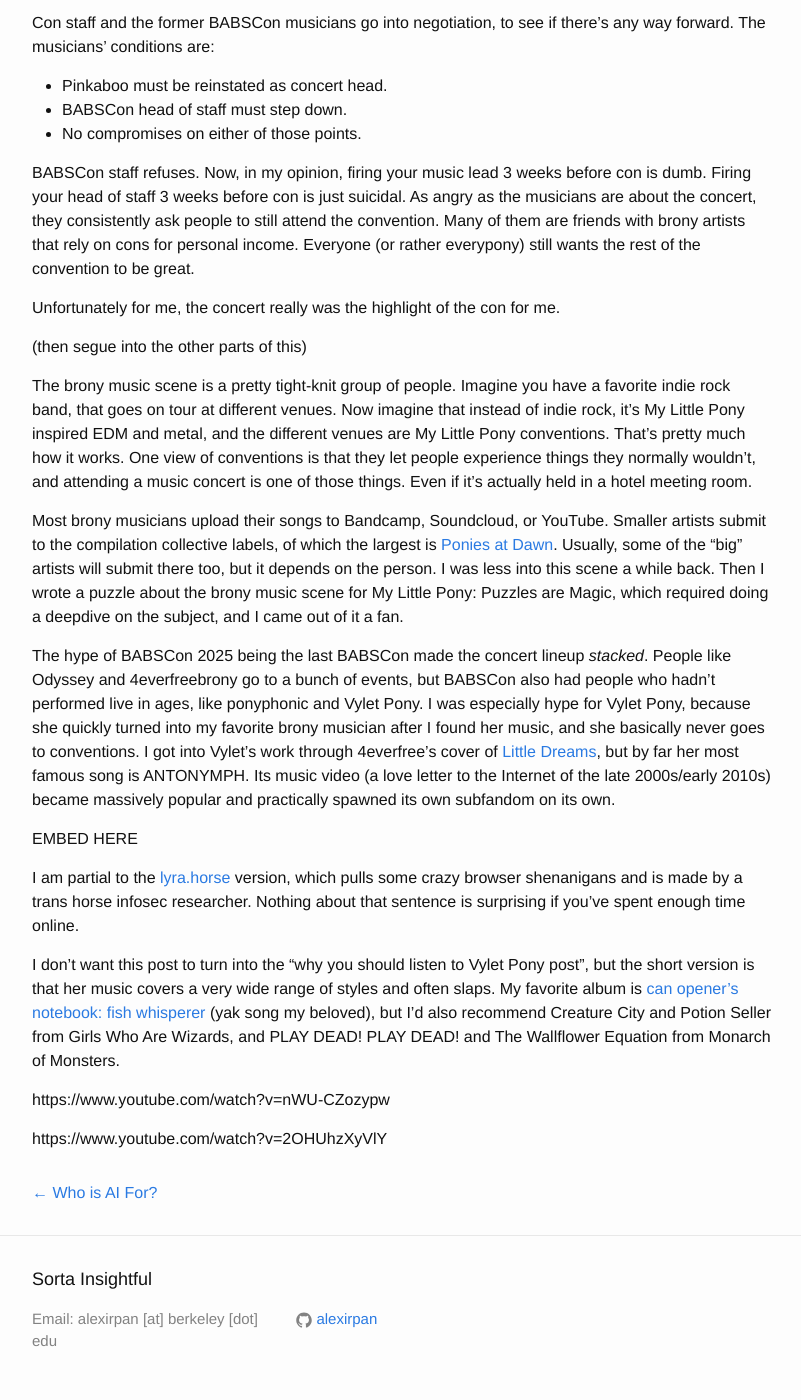
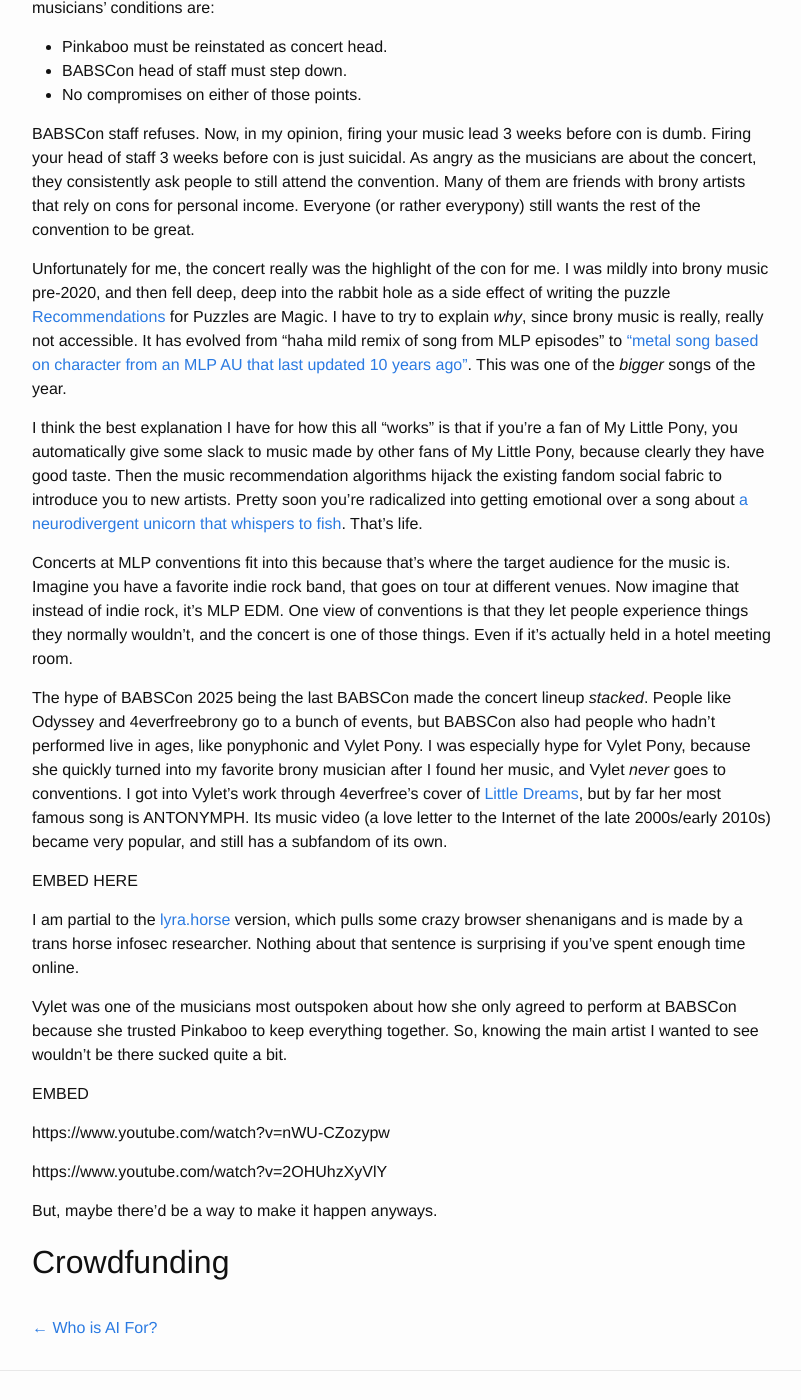
Before and after one commit to alexirpan/alexirpan.github.io, a Jekyll site: the page built from _posts/2025-06-28-babscon-2025.markdown, in a window 1280 px wide and 1400 px high, scrolled down 5561 px. Shown: the whole window, without its empty margins (238-1039 px from the left). Built offline with Jekyll 4.4.1, drawn with Linux system fonts in a browser that asks for light colours; nearby versions of some CDN libraries; some of the changed text lies outside the part shown.

Commit message:
more partial

```diff
--- a/_posts/2025-06-28-babscon-2025.markdown
+++ b/_posts/2025-06-28-babscon-2025.markdown
@@ -28,9 +28,6 @@
 The organizing staff wanted to move on. I may have fallen out of the con scene, but
 *of course* I had to go.
 
-What transpired turned into an almost perfect cross-section of my life. And we haven't even
-gotten to the music yet.
-
 \* \* \*
 {: .centered }
 
@@ -40,7 +37,9 @@
 pony-adjacent topic.
 * Vendor halls and artist alleys, where fans sell art prints and fan merch.
 * Gaming rooms (with board gaming, video gaming, and card gaming all represented).
-* A concert area in the evenings.
+* Parties run out of hotel rooms (often negotiated with the hotel to satisfy noise
+restrictions.)
+* A music concert in the evenings, typically with EDM or rock music by brony musicians.
 
 For the final BABSCon, I felt I should give back the community that had brought so much
 entertainment and joy to me over the years. On a whim, I filled out a panel application titled
@@ -168,7 +167,7 @@
 
 Here is my most charitable interpretation. Pinkaboo did not get along with BABSCon leadership. I suspect
 she asked for increasingly large shares of BABSCon money, in the bid to incentivize brony musicians
-to make the final BABSCon concert the best one ever. In this she was **massively** successful,
+to make the final BABSCon concert the best one ever. In this, she was **massively** successful,
 because the concert lineup is incredibly stacked. There are musicians who have made famous brony songs
 but never performed them live. There are musicians who haven't performed live in over 5 years. But
 making this happen was expensive. It seems like Pinkaboo and BABSCon didn't work well together, with more of a
@@ -234,33 +233,36 @@
 with brony artists that rely on cons for personal income. Everyone (or rather everypony) still
 wants the rest of the convention to be great.
 
-Unfortunately for me, the concert really was the highlight of the con for me.
+Unfortunately for me, the concert really was the highlight of the con for me. I was mildly into brony
+music pre-2020, and then fell deep, deep into the rabbit hole as a side effect of writing the
+puzzle [Recommendations](https://www.puzzlesaremagic.com/puzzle/recommendations.html) for
+Puzzles are Magic. I have to try to explain *why*, since brony music is really, really not accessible.
+It has evolved from
+"haha mild remix of song from MLP episodes" to ["metal song based on character from
+an MLP AU that last updated 10 years ago"](https://www.youtube.com/watch?v=44ugTb3nZec). This was
+one of the *bigger* songs of the year.
 
-(then segue into the other parts of this)
+I think the best explanation I have for how this all "works" is that if you're a fan of My Little Pony,
+you automatically give some slack to music made by other fans of My Little Pony, because clearly
+they have good taste. Then the music recommendation algorithms hijack the existing fandom
+social fabric to introduce you to new artists. Pretty soon you're radicalized into getting emotional
+over a song about [a neurodivergent unicorn that whispers to fish](https://www.youtube.com/watch?v=H-u9O2eG8qQ).
+That's life.
 
-The brony music scene is a pretty tight-knit group of people.
+Concerts at MLP conventions fit into this because that's where the target audience for the music is.
 Imagine you have a favorite indie rock band, that goes on tour at different venues. Now imagine that
-instead of indie rock, it's My Little Pony inspired EDM and metal, and the different venues are My Little Pony conventions.
-That's pretty much how it works. One view of conventions is that they let people experience things
-they normally wouldn't, and attending a music concert is one of those things. Even if it's actually
-held in a hotel meeting room.
-
-Most brony musicians upload their songs to Bandcamp, Soundcloud,
-or YouTube. Smaller artists submit to the compilation collective labels, of which the largest is
-[Ponies at Dawn](https://poniesatdawn.bandcamp.com). Usually, some of the "big" artists will submit
-there too, but it depends on the person. I was less into this scene a while back.
-Then I wrote a puzzle about the brony music scene for My Little Pony: Puzzles are Magic, which
-required doing a deepdive on the subject, and I came out of it a fan.
+instead of indie rock, it's MLP EDM. One view of conventions is that they let people experience things
+they normally wouldn't, and the concert is one of those things. Even if it's actually held in a hotel meeting room.
 
 The hype of BABSCon 2025 being the last BABSCon made the concert lineup *stacked*. People like
 Odyssey and 4everfreebrony go to a bunch of events, but BABSCon also had people who hadn't
 performed live in ages, like ponyphonic and Vylet Pony. I was especially hype for Vylet Pony,
-because she quickly turned into my favorite brony musician after I found her music, and she
-basically never goes to conventions. I got into Vylet's work through 4everfree's cover of
+because she quickly turned into my favorite brony musician after I found her music, and Vylet
+*never* goes to conventions. I got into Vylet's work through 4everfree's cover of
 [Little Dreams](https://www.youtube.com/watch?v=rA8ZjlPHlaU),
 but by far her most famous song
 is ANTONYMPH. Its music video (a love letter to the Internet of the late 2000s/early 2010s)
-became massively popular and practically spawned its own subfandom on its own.
+became very popular, and still has a subfandom of its own.
 
 EMBED HERE
 
@@ -268,15 +270,18 @@
 browser shenanigans and is made by a trans horse infosec researcher. Nothing about that sentence
 is surprising if you've spent enough time online.
 
-I don't want this post to turn into the "why you should listen to Vylet Pony post", but the short
-version is that her music covers a very wide range of styles and often slaps. My favorite album is
-[can opener's notebook: fish whisperer](https://vyletpony.bandcamp.com/album/can-openers-notebook-fish-whisperer)
-(yak song my beloved), but I'd also recommend Creature City and Potion Seller from Girls Who Are Wizards,
-and PLAY DEAD! PLAY DEAD! and The Wallflower Equation from Monarch of Monsters.
+Vylet was one of the musicians most outspoken about how she only agreed to perform at BABSCon
+because she trusted Pinkaboo to keep everything together. So, knowing the main artist I wanted to
+see wouldn't be there sucked quite a bit.
 
-
-
+EMBED
 
 https://www.youtube.com/watch?v=nWU-CZozypw
 
 https://www.youtube.com/watch?v=2OHUhzXyVlY
+
+But, maybe there'd be a way to make it happen anyways.
+
+
+Crowdfunding
+-----------------------------------------------------------------------------------------------
```
